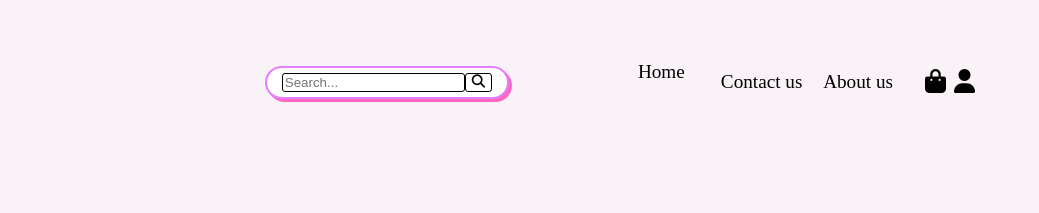
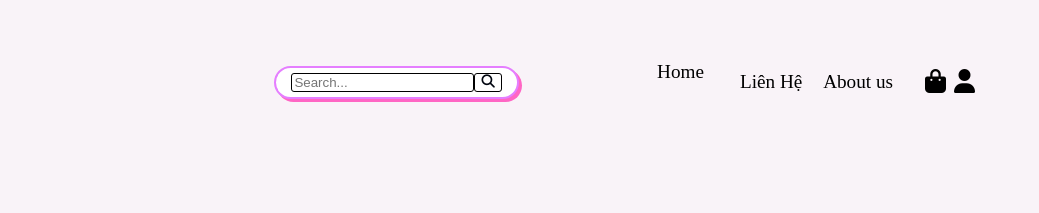
Before and after one commit to 233404050164-sudo/bakery-devops, a plain HTML site: page index.html in a window 1280 px wide. Shown: the top 213 px of the page, 241-1280 px from the left. Drawn offline with nearby package versions, Linux system fonts and the light colour scheme; a web font is replaced by a local one.

Commit message:
Change header

```diff
--- a/index.html
+++ b/index.html
@@ -42,7 +42,7 @@
             <div class="menu-items">
 
 
-                <a href="pagecontact.html">Contact us</a>
+                <a href="pagecontact.html">Liên Hệ</a>
                 <a href="pageaboutus.html">About us</a>
             </div>
 
```
